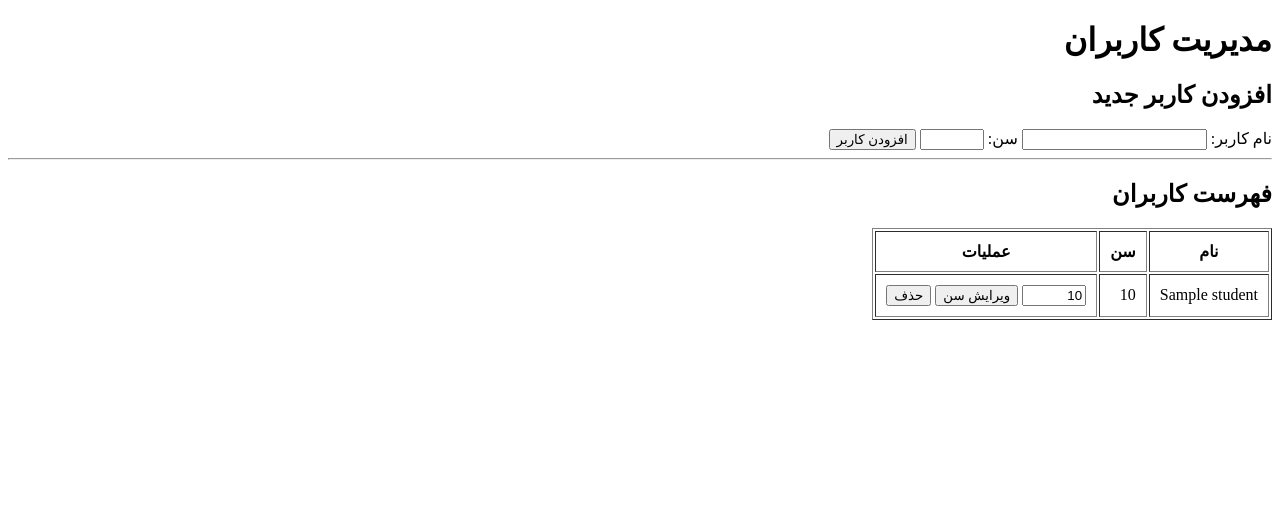
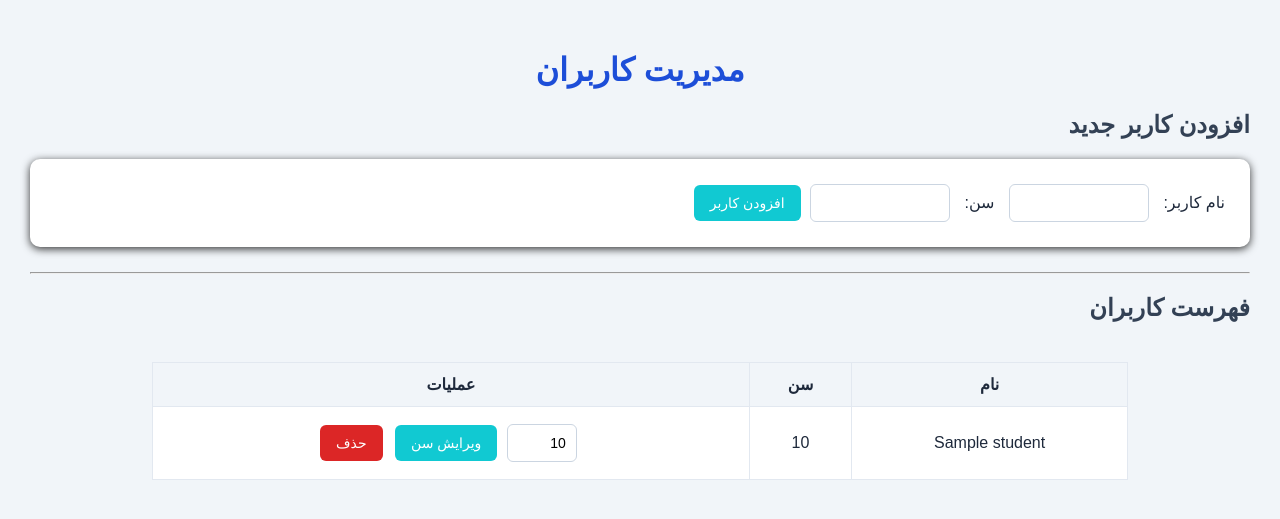
Before and after one commit to jahouei38854298-spec/fastapi_takmil, a FastAPI app: page / in a window 1280 px wide. Shown: the top 519 px of the page. Run offline with FastAPI, Linux system fonts and the light colour scheme; a database or web service that is not in the repository returns one stand-in record (values such as "Sample title").

Commit message:
add_style

```diff
--- a/main.py
+++ b/main.py
@@ -9,8 +9,10 @@ from fastapi.responses import HTMLResponse,RedirectResponse
 from fastapi.templating import Jinja2Templates
 from pydantic import BaseModel, Field
 from database import students_collection
+from fastapi.staticfiles import StaticFiles
 
 app = FastAPI()
+app.mount("/static", StaticFiles(directory="static"), name="static")
 
 templates = Jinja2Templates(directory="templates")
 
--- /dev/null
+++ b/static/style.css
@@ -0,0 +1,163 @@
+body {font-family: sans-serif;
+    background-color: #f1f5f9;
+color: #1e293b;
+    margin: 0;
+    padding: 30px;
+}
+
+h1{text-align: center;
+    color: #1d4ed8;
+}
+
+h2{color: #334155;
+}
+form{
+    margin-bottom: 20px;
+}
+
+input{
+    padding: 10px;
+    border: 1px solid #cbd5e1;
+    border-radius: 6px;
+    margin: 5px;
+    font-size: 14px;
+}
+
+input{
+    outline: none;
+    border-color: #2563eb;
+}
+
+
+button{
+    padding: 10px 16px;
+    background-color: #11c9d2;
+    color: white;
+    border: none;
+    border-radius: 6px;
+    cursor: pointer;
+    font-size: 14px;
+}
+
+
+button:hover{
+    background-color: #221edd;
+}
+
+table{
+    width: 80%; margin: 0 auto;
+    border-collapse: collapse;
+    background-color: white;
+    margin-top: 20px;
+}
+
+th,
+td{
+    padding: 12px;
+    border: 1px solid #e2e8f0;
+    text-align: center;
+}
+
+th{
+    background-color: #f1f5f9;
+}
+
+
+.delete-button{
+    background-color: #dc2626;
+}
+
+
+.delete-button:hover{
+    background-color: #991b1b;
+}
+
+.add-form{
+    background-color: white;
+    padding: 20px;
+    border-radius: 10px;
+    box-shadow: 0 2px 8px rgba(0, 0, 0, 0.8);
+    margin-bottom: 25px;
+}
+
+
+
+.add-form label{
+    display: inline;
+    margin: 5px;
+
+}
+
+td form{
+    display: inline-block;
+    margin: 4px;
+}
+
+td input{
+    width: 70px;
+}
+
+
+
+/* تنظیمات نمایشگرهای کوچک */
+@media (max-width: 600px) {
+
+    body {
+        padding: 12px;
+    }
+
+    h1 {
+        font-size: 24px;
+    }
+
+    .add-form {
+        padding: 12px;
+    }
+
+    input {
+        max-width: 100%;
+        box-sizing: border-box;
+    }
+
+    table {
+        width: 100%;
+        font-size: 13px;
+    }
+
+    th,
+    td {
+        padding: 6px;
+    }
+
+    button {
+        padding: 8px 10px;
+        font-size: 12px;
+    }
+
+}
+
+
+
+.table-container {
+    width: 100%;
+    overflow-x: auto;
+}
+
+
+
+
+
+
+
+input {
+    width: 140px;
+    padding: 10px;
+    border: 1px solid #cbd5e1;
+    border-radius: 6px;
+    box-sizing: border-box;
+    transition: border-color 0.2s;
+}
+
+input:focus {
+    border-color: #2563eb;
+}
--- a/templates/index.html
+++ b/templates/index.html
@@ -5,6 +5,7 @@
 <head>
     <meta charset="UTF-8">
     <title>مدیریت کاربران</title>
+    <link rel="stylesheet" href="/static/style.css">
 </head>
 
 <body>
@@ -14,7 +15,7 @@
     <!-- فرم افزودن کاربر جدید -->
     <h2>افزودن کاربر جدید</h2>
 
-    <form action="/students/add" method="post">
+    <form action="/students/add" method="post" class="add-form">
 
         <label for="new_name">نام کاربر:</label>
 
@@ -49,6 +50,7 @@
     <!-- جدول کاربران -->
     <h2>فهرست کاربران</h2>
 
+    <div class="table-container">
     <table border="1" cellpadding="10">
 
         <thead>
@@ -104,7 +106,7 @@
                         style="display: inline;"
                     >
 
-                        <button type="submit">
+                        <button type="submit" class="delete-button">
                             حذف
                         </button>
 
@@ -117,7 +119,7 @@
             {% endfor %}
 
         </tbody>
-
+        <div>
     </table>
 
 </body>
```
